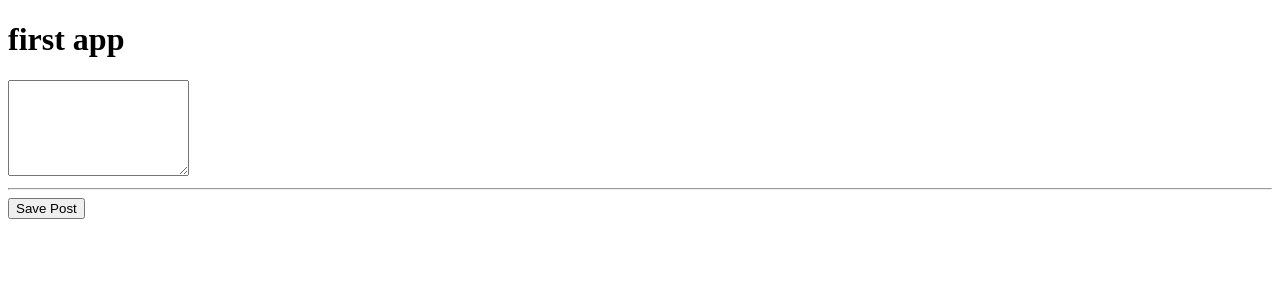
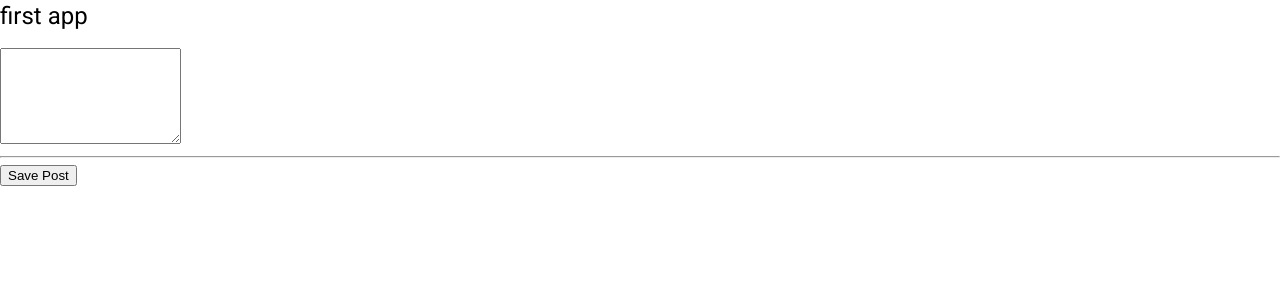
Before and after one commit to doug-newton/mean-course-udemy, an Angular app: page / in a window 1280 px wide. Shown: the top 300 px of the page. Built offline with nearby package versions, Linux system fonts and the light colour scheme.

Commit message:
install @angular/material

```diff
--- a/angular.json
+++ b/angular.json
@@ -30,6 +30,7 @@
               "src/assets"
             ],
             "styles": [
+              "@angular/material/prebuilt-themes/indigo-pink.css",
               "src/styles.scss"
             ],
             "scripts": []
@@ -93,6 +94,7 @@
               "src/assets"
             ],
             "styles": [
+              "@angular/material/prebuilt-themes/indigo-pink.css",
               "src/styles.scss"
             ],
             "scripts": []
--- a/package.json
+++ b/package.json
@@ -11,10 +11,12 @@
   "private": true,
   "dependencies": {
     "@angular/animations": "^15.0.0",
+    "@angular/cdk": "^15.2.9",
     "@angular/common": "^15.0.0",
     "@angular/compiler": "^15.0.0",
     "@angular/core": "^15.0.0",
     "@angular/forms": "^15.0.0",
+    "@angular/material": "^15.2.9",
     "@angular/platform-browser": "^15.0.0",
     "@angular/platform-browser-dynamic": "^15.0.0",
     "@angular/router": "^15.0.0",
--- a/src/app/app.module.ts
+++ b/src/app/app.module.ts
@@ -5,6 +5,7 @@
 import { AppComponent } from './app.component';
 import { PostCreateComponent } from './posts/post-create.component';
 import { FormsModule } from '@angular/forms';
+import { BrowserAnimationsModule } from '@angular/platform-browser/animations';
 
 @NgModule({
   declarations: [
@@ -14,7 +15,8 @@
   imports: [
     BrowserModule,
     AppRoutingModule,
-    FormsModule
+    FormsModule,
+    BrowserAnimationsModule
   ],
   providers: [],
   bootstrap: [AppComponent]
--- a/src/index.html
+++ b/src/index.html
@@ -6,8 +6,11 @@
   <base href="/">
   <meta name="viewport" content="width=device-width, initial-scale=1">
   <link rel="icon" type="image/x-icon" href="favicon.ico">
+  <link rel="preconnect" href="https://fonts.gstatic.com">
+  <link href="https://fonts.googleapis.com/css2?family=Roboto:wght@300;400;500&display=swap" rel="stylesheet">
+  <link href="https://fonts.googleapis.com/icon?family=Material+Icons" rel="stylesheet">
 </head>
-<body>
+<body class="mat-typography">
   <app-root></app-root>
 </body>
 </html>
--- a/src/styles.scss
+++ b/src/styles.scss
@@ -1 +1,4 @@
 /* You can add global styles to this file, and also import other style files */
+
+html, body { height: 100%; }
+body { margin: 0; font-family: Roboto, "Helvetica Neue", sans-serif; }
```
Also changed, not shown: 1 other file (tests, documents, lock files or other folders).
